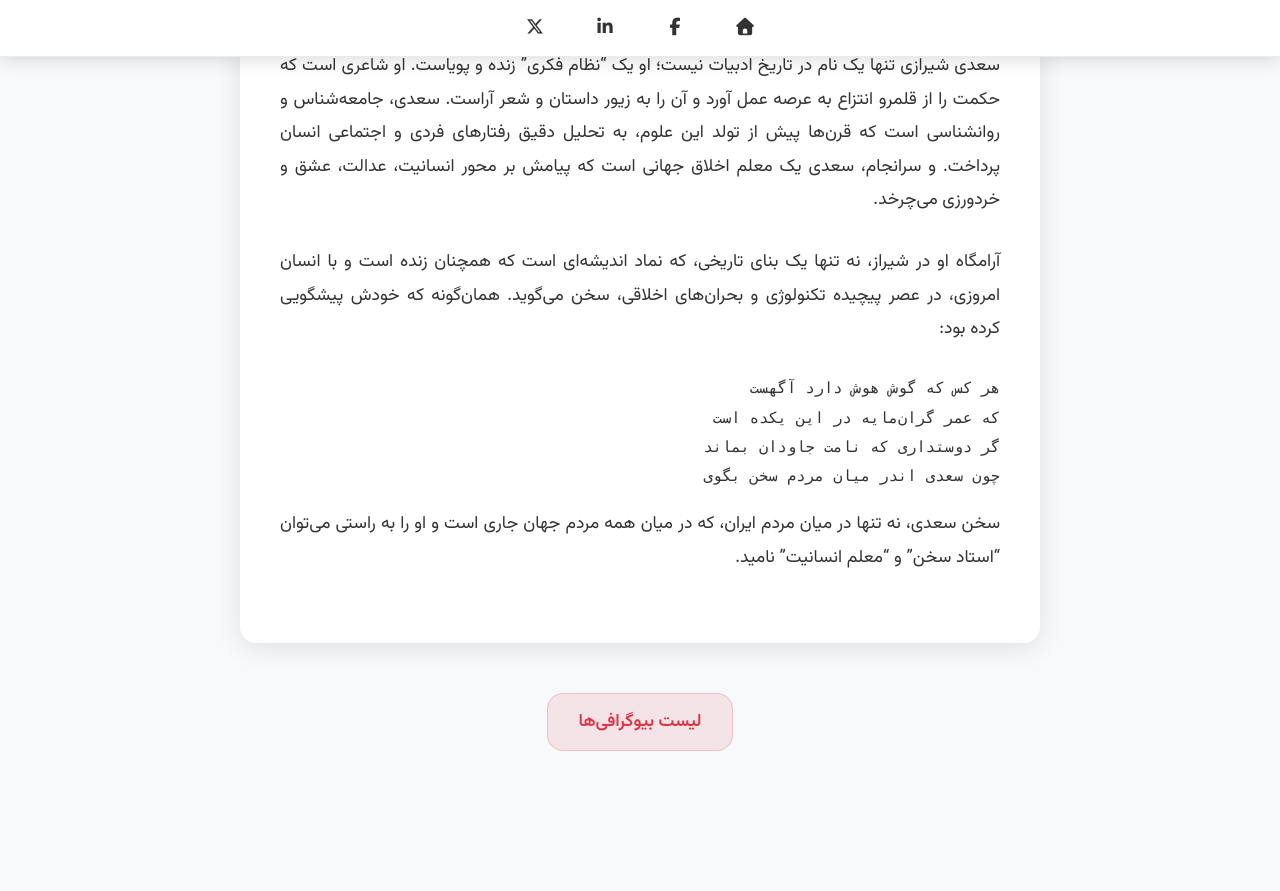
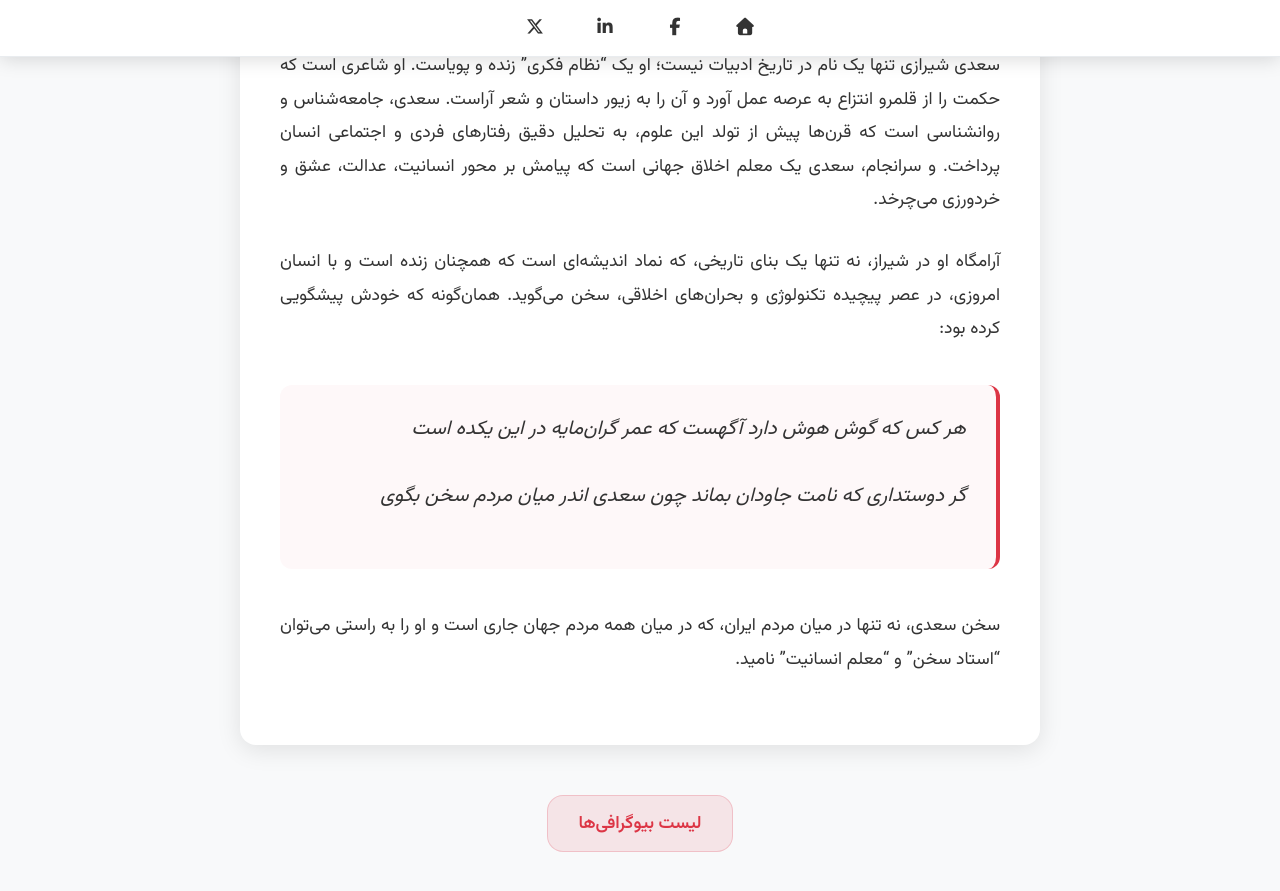
Before and after one commit to darkblog/darkblog.github.io, a Jekyll site: the page built from _posts/2025-9-9-9.md, in a window 1280 px wide and 900 px high, scrolled down 5968 px. Shown: the top 891 px of the window. Built offline with Jekyll 4.4.1, drawn with Linux system fonts in a browser that asks for light colours; nearby versions of some CDN libraries; before the commit the page ends 6767 px from its top, so only the background shows below that.

Commit message:
Update 2025-9-9-9.md

````diff
--- a/_posts/2025-9-9-9.md
+++ b/_posts/2025-9-9-9.md
@@ -94,11 +94,10 @@ title: داستان زندگی سعدی
 
 آرامگاه او در شیراز، نه تنها یک بنای تاریخی، که نماد اندیشه‌ای است که همچنان زنده است و با انسان امروزی، در عصر پیچیده تکنولوژی و بحران‌های اخلاقی، سخن می‌گوید. همان‌گونه که خودش پیشگویی کرده بود:
 
-```
-هر کس که گوش هوش دارد آگهست
-که عمر گران‌مایه در این یکده است
-گر دوستداری که نامت جاودان بماند
-چون سعدی اندر میان مردم سخن بگوی
-```
+> هر کس که گوش هوش دارد آگهست
+> که عمر گران‌مایه در این یکده است
+>
+> گر دوستداری که نامت جاودان بماند
+> چون سعدی اندر میان مردم سخن بگوی
 
 سخن سعدی، نه تنها در میان مردم ایران، که در میان همه مردم جهان جاری است و او را به راستی می‌توان "استاد سخن" و "معلم انسانیت" نامید.
````
